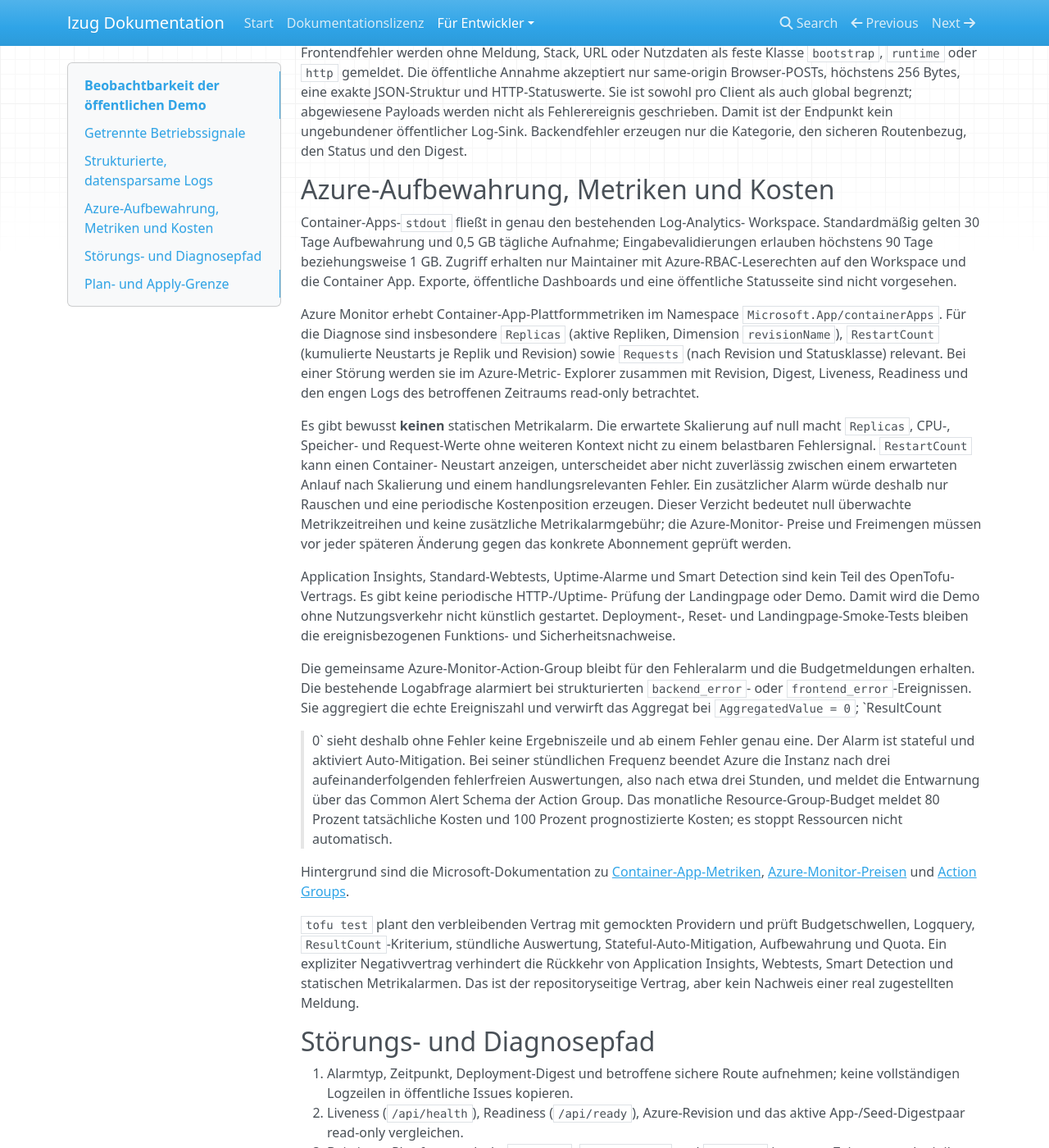
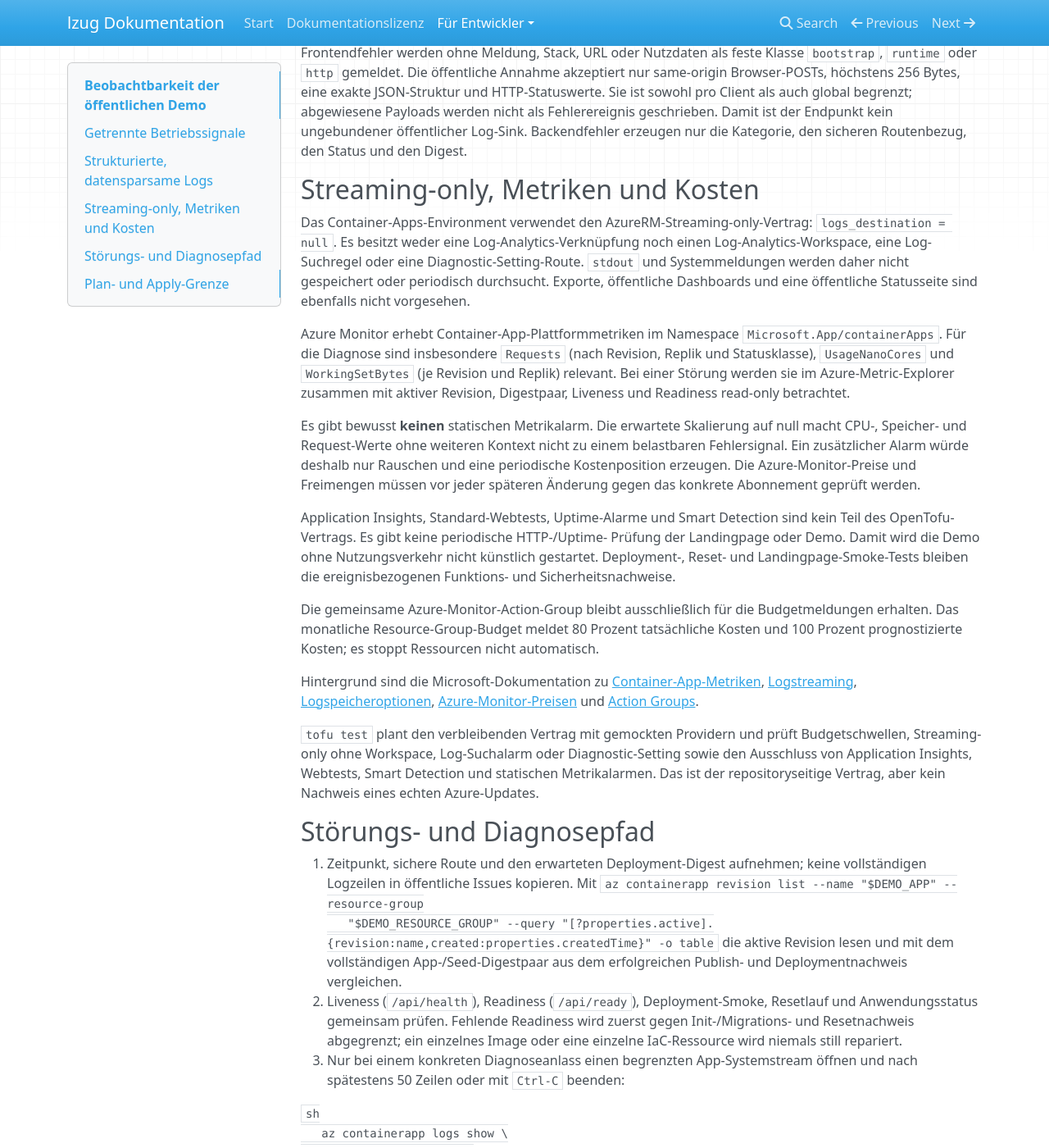
Before and after one commit to lxndrp/lzug, an MkDocs documentation site: the page built from docs/developers/demo-observability.md, in a window 1280 px wide and 1400 px high, scrolled down 711 px. Shown: the whole window at 82% size. Built offline with MkDocs 1.6.1, drawn with Linux system fonts in a browser that asks for light colours; nearby versions of some CDN libraries; some of the changed text lies outside the part shown.

Commit message:
Remove persistent demo log storage

````diff
--- a/docs/developers/demo-observability.md
+++ b/docs/developers/demo-observability.md
@@ -43,32 +43,27 @@ abgewiesene Payloads werden nicht als Fehlerereignis geschrieben. Damit ist der
 Endpunkt kein ungebundener öffentlicher Log-Sink. Backendfehler erzeugen nur die
 Kategorie, den sicheren Routenbezug, den Status und den Digest.
 
-## Azure-Aufbewahrung, Metriken und Kosten
+## Streaming-only, Metriken und Kosten
 
-Container-Apps-`stdout` fließt in genau den bestehenden Log-Analytics-
-Workspace. Standardmäßig gelten 30 Tage Aufbewahrung und 0,5 GB tägliche
-Aufnahme; Eingabevalidierungen erlauben höchstens 90 Tage beziehungsweise 1
-GB. Zugriff erhalten nur Maintainer mit Azure-RBAC-Leserechten auf den
-Workspace und die Container App. Exporte, öffentliche Dashboards und eine
-öffentliche Statusseite sind nicht vorgesehen.
+Das Container-Apps-Environment verwendet den AzureRM-Streaming-only-Vertrag:
+`logs_destination = null`. Es besitzt weder eine Log-Analytics-Verknüpfung
+noch einen Log-Analytics-Workspace, eine Log-Suchregel oder eine
+Diagnostic-Setting-Route. `stdout` und Systemmeldungen werden daher nicht
+gespeichert oder periodisch durchsucht. Exporte, öffentliche Dashboards und
+eine öffentliche Statusseite sind ebenfalls nicht vorgesehen.
 
 Azure Monitor erhebt Container-App-Plattformmetriken im Namespace
-`Microsoft.App/containerApps`. Für die Diagnose sind insbesondere
-`Replicas` (aktive Repliken, Dimension `revisionName`), `RestartCount`
-(kumulierte Neustarts je Replik und Revision) sowie `Requests` (nach Revision
-und Statusklasse) relevant. Bei einer Störung werden sie im Azure-Metric-
-Explorer zusammen mit Revision, Digest, Liveness, Readiness und den engen Logs
-des betroffenen Zeitraums read-only betrachtet.
+`Microsoft.App/containerApps`. Für die Diagnose sind insbesondere `Requests`
+(nach Revision, Replik und Statusklasse), `UsageNanoCores` und
+`WorkingSetBytes` (je Revision und Replik) relevant. Bei einer Störung werden
+sie im Azure-Metric-Explorer zusammen mit aktiver Revision, Digestpaar,
+Liveness und Readiness read-only betrachtet.
 
 Es gibt bewusst **keinen** statischen Metrikalarm. Die erwartete Skalierung auf
-null macht `Replicas`, CPU-, Speicher- und Request-Werte ohne weiteren Kontext
-nicht zu einem belastbaren Fehlersignal. `RestartCount` kann einen Container-
-Neustart anzeigen, unterscheidet aber nicht zuverlässig zwischen einem
-erwarteten Anlauf nach Skalierung und einem handlungsrelevanten Fehler. Ein
-zusätzlicher Alarm würde deshalb nur Rauschen und eine periodische
-Kostenposition erzeugen. Dieser Verzicht bedeutet null überwachte
-Metrikzeitreihen und keine zusätzliche Metrikalarmgebühr; die Azure-Monitor-
-Preise und Freimengen müssen vor jeder späteren Änderung gegen das konkrete
+null macht CPU-, Speicher- und Request-Werte ohne weiteren Kontext nicht zu
+einem belastbaren Fehlersignal. Ein zusätzlicher Alarm würde deshalb nur
+Rauschen und eine periodische Kostenposition erzeugen. Die Azure-Monitor-Preise
+und Freimengen müssen vor jeder späteren Änderung gegen das konkrete
 Abonnement geprüft werden.
 
 Application Insights, Standard-Webtests, Uptime-Alarme und Smart Detection
@@ -77,61 +72,98 @@ Prüfung der Landingpage oder Demo. Damit wird die Demo ohne Nutzungsverkehr
 nicht künstlich gestartet. Deployment-, Reset- und Landingpage-Smoke-Tests
 bleiben die ereignisbezogenen Funktions- und Sicherheitsnachweise.
 
-Die gemeinsame Azure-Monitor-Action-Group bleibt für den Fehleralarm und die
-Budgetmeldungen erhalten. Die bestehende Logabfrage alarmiert bei strukturierten
-`backend_error`- oder `frontend_error`-Ereignissen. Sie aggregiert die echte
-Ereigniszahl und verwirft das Aggregat bei `AggregatedValue = 0`; `ResultCount
-> 0` sieht deshalb ohne Fehler keine Ergebniszeile und ab einem Fehler genau
-eine. Der Alarm ist stateful und aktiviert Auto-Mitigation. Bei seiner
-stündlichen Frequenz beendet Azure die Instanz nach drei aufeinanderfolgenden
-fehlerfreien Auswertungen, also nach etwa drei Stunden, und meldet die
-Entwarnung über das Common Alert Schema der Action Group. Das monatliche
-Resource-Group-Budget meldet 80 Prozent tatsächliche Kosten und 100 Prozent
-prognostizierte Kosten; es stoppt Ressourcen nicht automatisch.
+Die gemeinsame Azure-Monitor-Action-Group bleibt ausschließlich für die
+Budgetmeldungen erhalten. Das monatliche Resource-Group-Budget meldet 80
+Prozent tatsächliche Kosten und 100 Prozent prognostizierte Kosten; es stoppt
+Ressourcen nicht automatisch.
 
 Hintergrund sind die Microsoft-Dokumentation zu
 [Container-App-Metriken](https://learn.microsoft.com/azure/container-apps/metrics),
+[Logstreaming](https://learn.microsoft.com/azure/container-apps/log-streaming),
+[Logspeicheroptionen](https://learn.microsoft.com/azure/container-apps/log-options),
 [Azure-Monitor-Preisen](https://azure.microsoft.com/pricing/details/monitor/)
 und [Action Groups](https://learn.microsoft.com/azure/azure-monitor/alerts/action-groups).
 
 `tofu test` plant den verbleibenden Vertrag mit gemockten Providern und prüft
-Budgetschwellen, Logquery, `ResultCount`-Kriterium, stündliche Auswertung,
-Stateful-Auto-Mitigation, Aufbewahrung und Quota. Ein expliziter
-Negativvertrag verhindert die Rückkehr von Application Insights, Webtests,
+Budgetschwellen, Streaming-only ohne Workspace, Log-Suchalarm oder
+Diagnostic-Setting sowie den Ausschluss von Application Insights, Webtests,
 Smart Detection und statischen Metrikalarmen. Das ist der repositoryseitige
-Vertrag, aber kein Nachweis einer real zugestellten Meldung.
+Vertrag, aber kein Nachweis eines echten Azure-Updates.
 
 ## Störungs- und Diagnosepfad
 
-1. Alarmtyp, Zeitpunkt, Deployment-Digest und betroffene sichere Route
-   aufnehmen; keine vollständigen Logzeilen in öffentliche Issues kopieren.
-2. Liveness (`/api/health`), Readiness (`/api/ready`), Azure-Revision und das
-   aktive App-/Seed-Digestpaar read-only vergleichen.
-3. Bei einem Plattformverdacht `Replicas`, `RestartCount` und `Requests` im
-   engen Zeitraum und mit ihren Revision-/Replikdimensionen betrachten.
-4. In Log Analytics ausschließlich den engen Zeitraum, die Ereignisklasse und
-   den Digest abfragen. Fachliche Inhalte, Sessiondaten und Request-Bodies sind
-   weder erforderlich noch vorhanden.
-5. Bei fehlender Readiness zuerst Init-/Migrations- und Resetnachweis prüfen.
-   Bei Livenessfehlern Container-/Revisionzustand prüfen. Bei reinem
-   Frontendfehler denselben Digest gegen Browser- und CI-Nachweis abgleichen.
-6. Kein einzelnes Image und keine einzelne IaC-Ressource still reparieren.
-   Korrektur oder Rollback verwendet den dokumentierten atomaren
-   Digestpaarvertrag aus dem Demo-Deployment.
-7. Diagnosezugriffe im Umsetzungstask dokumentieren; sensible Azure-Ausgaben
-   und lokale Plan-/State-Dateien bleiben außerhalb von GitHub.
+1. Zeitpunkt, sichere Route und den erwarteten Deployment-Digest aufnehmen;
+   keine vollständigen Logzeilen in öffentliche Issues kopieren. Mit
+   `az containerapp revision list --name "$DEMO_APP" --resource-group
+   "$DEMO_RESOURCE_GROUP" --query "[?properties.active].{revision:name,created:properties.createdTime}" -o table`
+   die aktive Revision lesen und mit dem vollständigen App-/Seed-Digestpaar
+   aus dem erfolgreichen Publish- und Deploymentnachweis vergleichen.
+2. Liveness (`/api/health`), Readiness (`/api/ready`), Deployment-Smoke,
+   Resetlauf und Anwendungsstatus gemeinsam prüfen. Fehlende Readiness wird
+   zuerst gegen Init-/Migrations- und Resetnachweis abgegrenzt; ein einzelnes
+   Image oder eine einzelne IaC-Ressource wird niemals still repariert.
+3. Nur bei einem konkreten Diagnoseanlass einen begrenzten App-Systemstream
+   öffnen und nach spätestens 50 Zeilen oder mit `Ctrl-C` beenden:
+
+   ```sh
+   az containerapp logs show \
+     --name "$DEMO_APP" \
+     --resource-group "$DEMO_RESOURCE_GROUP" \
+     --type system \
+     --tail 50 \
+     --follow
+   ```
+
+4. Für die Anwendungsausgabe zuerst Revision und Replik read-only auswählen:
+
+   ```sh
+   az containerapp replica list \
+     --name "$DEMO_APP" \
+     --resource-group "$DEMO_RESOURCE_GROUP" \
+     --revision "$DEMO_REVISION" \
+     --query "[].{replica:name,containers:properties.containers[].name}" \
+     -o table
+
+   az containerapp logs show \
+     --name "$DEMO_APP" \
+     --resource-group "$DEMO_RESOURCE_GROUP" \
+     --revision "$DEMO_REVISION" \
+     --replica "$DEMO_REPLICA" \
+     --container lzug-demo-app \
+     --type console \
+     --tail 50 \
+     --follow
+   ```
+
+   Fehlt wegen Scale-to-zero eine Replik, ist das kein Fehler; dann werden
+   Revision, Metriken und die ereignisbezogenen Nachweise verglichen, statt
+   durch einen Diagnoseaufruf künstlich Traffic zu erzeugen.
+5. Für Probleme des gesamten Environments den ebenso begrenzten
+   Environment-Systemstream verwenden:
+
+   ```sh
+   az containerapp env logs show \
+     --name "$DEMO_ENVIRONMENT" \
+     --resource-group "$DEMO_RESOURCE_GROUP" \
+     --tail 50 \
+     --follow
+   ```
+
+6. `Requests`, `UsageNanoCores` und `WorkingSetBytes` nur im betroffenen
+   Zeitfenster und nach Revision/Replik dimensioniert im Azure-Metric-Explorer
+   lesen. Streamausgaben verbleiben lokal im Diagnosekontext; sensible Azure-
+   Ausgaben und Plan-/State-Dateien bleiben außerhalb von GitHub.
 
 ## Plan- und Apply-Grenze
 
 Vor einem echten Plan werden alle nicht geheimen Eingaben gegen den aktuellen
 `master`-Stand und Livezustand bestätigt: Subscription, EU-Region und stabiler
 Präfix, vollständiges `demo_artifact_pair`, vorhandene GitHub-Environment-
-Policies, Budgetbetrag und Empfänger, Budgetzeitraum sowie Log-Aufbewahrung und
--Quota. Enthält der gespeicherte Plan andere Änderungen als die erwarteten
-Monitoring-Löschungen oder höchstens zwei explizit dokumentierte statische
-Container-App-Metrikalarme, muss er vor Apply neu bewertet werden. Container
-App, Environment, Revision und Digestpaar dürfen dabei nicht ersetzt oder
-verändert werden.
+Policies, Budgetbetrag und Empfänger sowie Budgetzeitraum. Für diese Änderung
+darf der gespeicherte Plan ausschließlich die Log-Analytics-Verknüpfung, den
+Log-Analytics-Workspace und die Log-Suchregel entfernen. Jede Ersetzung oder
+weitere Mutation ist **STOP**. Container App, Environment, Revision, Ingress,
+Identity und Digestpaar dürfen weder ersetzt noch fachlich verändert werden.
 
 Der Repositorytask stoppt vor `tofu apply`. Ein Apply ist nur nach einem
 separaten, an Commit und gespeicherten Plan gebundenen Maintainer-GO zulässig.
````
Also changed, not shown: infra/demo/README.md (+8 -5 lines), 5 other files.
